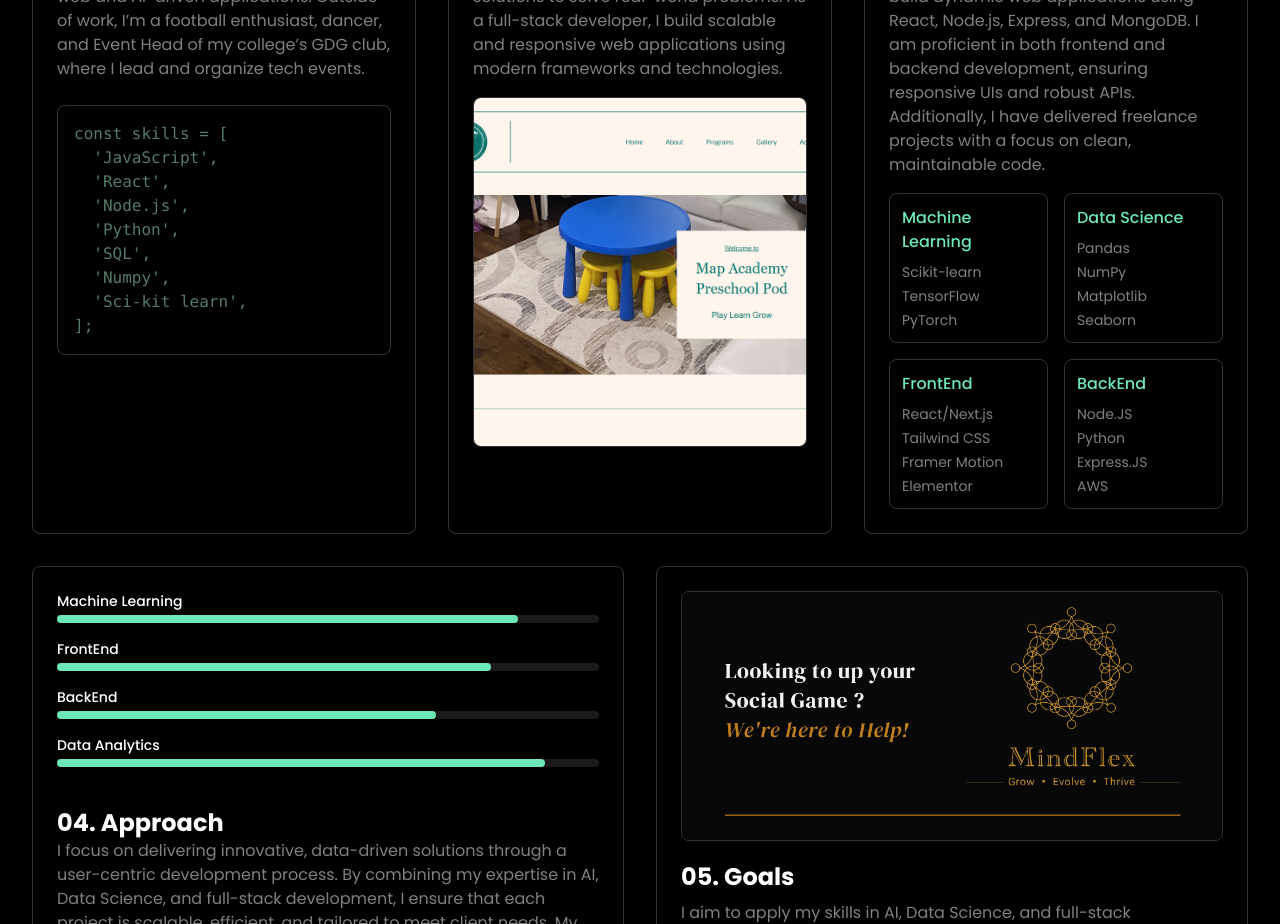
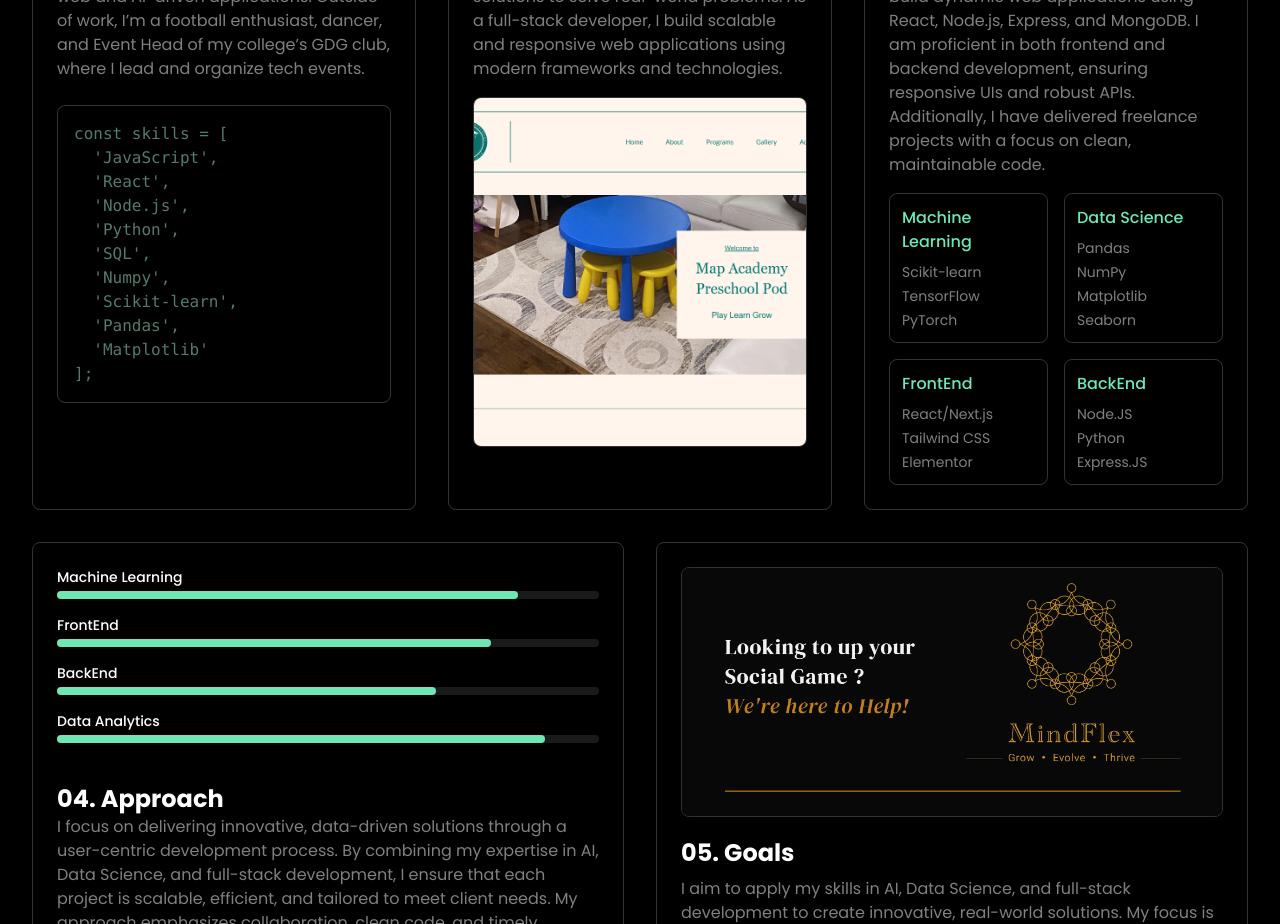
Before and after one commit to wheresmessi/portfolio, a React (Vite) app: page / in a window 1280 px wide. Shown: the part 1100-2024 px from the top of the page. Built offline with nearby package versions, Linux system fonts and the light colour scheme.

Commit message:
edited skills

```diff
--- a/src/pages/about.jsx
+++ b/src/pages/about.jsx
@@ -28,7 +28,11 @@ const skills = [<br/>
 <br />
 &nbsp;&nbsp;'Numpy',
 <br />
-&nbsp;&nbsp;'Sci-kit learn',
+&nbsp;&nbsp;'Scikit-learn',
+<br />
+&nbsp;&nbsp;'Pandas',
+<br />
+&nbsp;&nbsp;'Matplotlib'
 <br />
 ];
 </code>
@@ -72,7 +76,6 @@ const skills = [<br/>
                 <ul className='text-white/50 space-y-1 text-sm'>
                     <li>React/Next.js</li>
                     <li>Tailwind CSS</li>
-                    <li>Framer Motion</li>
                     <li>Elementor</li>
                 </ul>
                 </div>
@@ -82,7 +85,6 @@ const skills = [<br/>
                     <li>Node.JS</li>
                     <li>Python</li>
                     <li>Express.JS</li>
-                    <li>AWS</li>
                 </ul>
                 </div>
                 </div>
```
